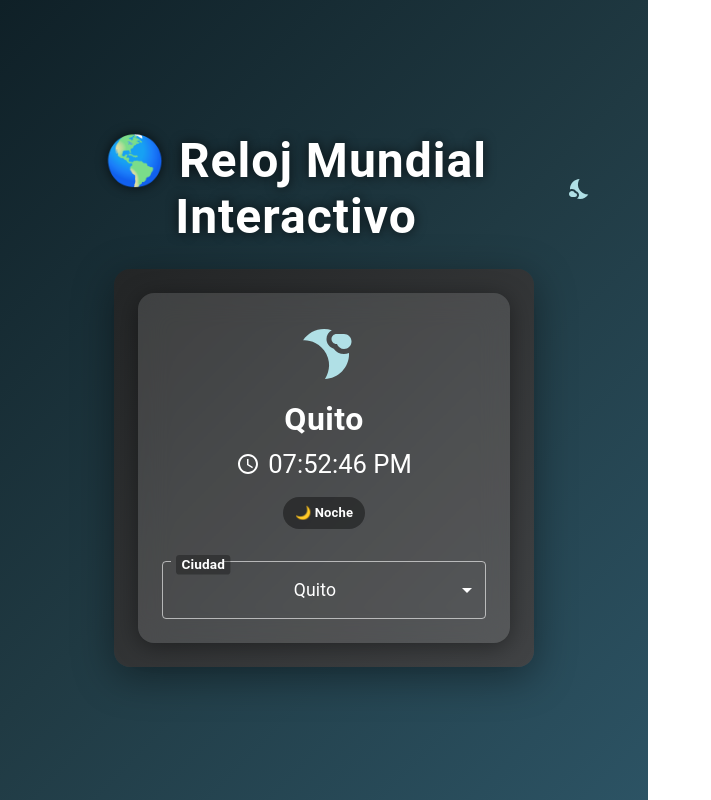
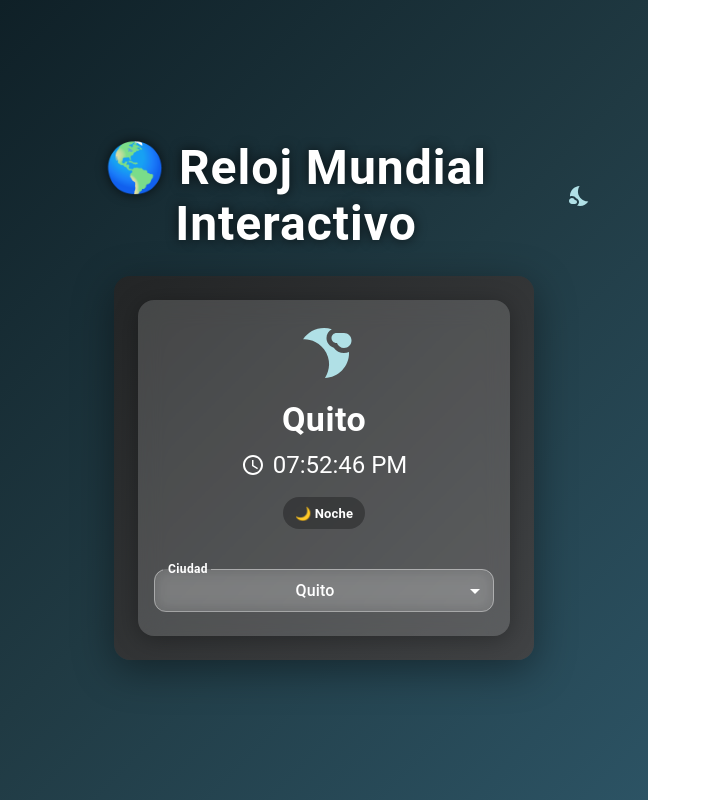
Before and after one commit to Patogol35/horamundial, a React (Vite) app: page / in a window 1280 px wide. Shown: the whole page, without its empty margins (0-711 px from the left). Built offline with nearby package versions, Linux system fonts and the light colour scheme.

Commit message:
Refactor WorldClock component state management

```diff
--- a/src/WorldClock.jsx
+++ b/src/WorldClock.jsx
@@ -22,10 +22,10 @@ const cities = [
   { name: "Madrid", timezone: "Europe/Madrid" },
 ];
 
-export default function WorldClock({ isDay }) {
+export default function WorldClock() {
   const [selectedCity, setSelectedCity] = useState(cities[0]);
   const [time, setTime] = useState("");
-  const [isDayInCity, setIsDayInCity] = useState(true);
+  const [isDay, setIsDay] = useState(true);
 
   useEffect(() => {
     const updateClock = () => {
@@ -43,7 +43,7 @@ export default function WorldClock({ isDay }) {
       const hourInCity = new Date(
         now.toLocaleString("en-US", { timeZone: selectedCity.timezone })
       ).getHours();
-      setIsDayInCity(hourInCity >= 6 && hourInCity < 18);
+      setIsDay(hourInCity >= 6 && hourInCity < 18);
     };
 
     updateClock();
@@ -51,16 +51,17 @@ export default function WorldClock({ isDay }) {
     return () => clearInterval(interval);
   }, [selectedCity]);
 
-  const gradient = isDayInCity
-    ? "linear-gradient(135deg, #5b86e5, #36d1dc)"
+  const gradient = isDay
+    ? "linear-gradient(135deg, #a1c4fd, #c2e9fb)"
     : "linear-gradient(135deg, #232526, #414345)";
-  const iconColor = isDayInCity ? "#FFD700" : "#B0E0E6";
+
+  const iconColor = isDay ? "#FFD700" : "#B0E0E6";
 
   return (
     <motion.div
       initial={{ opacity: 0, y: 30 }}
       animate={{ opacity: 1, y: 0 }}
-      transition={{ duration: 0.8 }}
+      transition={{ duration: 0.7 }}
       style={{ width: "100%" }}
     >
       <Box
@@ -68,7 +69,8 @@ export default function WorldClock({ isDay }) {
           background: gradient,
           borderRadius: 4,
           boxShadow: "0 10px 40px rgba(0,0,0,0.4)",
-          p: { xs: 2, sm: 3 },
+          p: 3,
+          backdropFilter: "blur(10px)",
           maxWidth: 420,
           mx: "auto",
           transition: "background 1s ease",
@@ -76,20 +78,20 @@ export default function WorldClock({ isDay }) {
       >
         <Card
           sx={{
-            background: "rgba(255,255,255,0.12)",
-            backdropFilter: "blur(15px)",
+            background: "rgba(255,255,255,0.15)",
+            backdropFilter: "blur(12px)",
             borderRadius: 4,
-            color: "#fff",
-            boxShadow: "0 4px 25px rgba(0,0,0,0.4)",
+            color: "white",
+            boxShadow: "0 4px 25px rgba(0,0,0,0.3)",
           }}
         >
-          <CardContent sx={{ p: { xs: 2, sm: 3 } }}>
+          <CardContent>
             <motion.div
               initial={{ rotate: 0 }}
-              animate={{ rotate: isDayInCity ? 0 : 180 }}
+              animate={{ rotate: isDay ? 0 : 180 }}
               transition={{ duration: 1 }}
             >
-              {isDayInCity ? (
+              {isDay ? (
                 <WbSunny sx={{ fontSize: 60, color: iconColor }} />
               ) : (
                 <NightsStay sx={{ fontSize: 60, color: iconColor }} />
@@ -104,7 +106,6 @@ export default function WorldClock({ isDay }) {
                 fontWeight: "bold",
                 letterSpacing: 0.5,
                 color: "#fff",
-                fontSize: { xs: "1.8rem", sm: "2rem" },
               }}
             >
               {selectedCity.name}
@@ -117,39 +118,59 @@ export default function WorldClock({ isDay }) {
                 display: "flex",
                 alignItems: "center",
                 justifyContent: "center",
-                fontSize: { xs: "1.3rem", sm: "1.6rem" },
               }}
             >
               <AccessTime sx={{ mr: 1 }} /> {time}
             </Typography>
 
             <Chip
-              label={isDayInCity ? "☀️ Día" : "🌙 Noche"}
+              label={isDay ? "☀️ Día" : "🌙 Noche"}
               sx={{
-                bgcolor: isDayInCity
-                  ? "rgba(255,255,255,0.25)"
-                  : "rgba(0,0,0,0.4)",
+                bgcolor: isDay ? "rgba(255,255,255,0.2)" : "rgba(0,0,0,0.3)",
                 color: "#fff",
                 mb: 2,
                 fontWeight: "bold",
               }}
             />
 
-            {/* ✅ Label “Ciudad” arreglado */}
-            <FormControl fullWidth variant="outlined" sx={{ mt: 2 }}>
-              <InputLabel
-                shrink // 🔥 mantiene el label visible arriba
-                sx={{
+            {/* 🔽 Selector de ciudades mejorado */}
+            <FormControl
+              fullWidth
+              variant="outlined"
+              sx={{
+                mt: 3,
+                "& .MuiInputLabel-root": {
                   color: "#fff",
                   fontWeight: "bold",
-                  backgroundColor: "rgba(0,0,0,0.3)",
-                  px: 0.8,
-                  borderRadius: 1,
-                  transform: "translate(14px, -6px) scale(0.85)",
-                }}
-              >
-                Ciudad
-              </InputLabel>
+                  fontSize: "1rem",
+                  letterSpacing: "0.5px",
+                },
+                "& .MuiOutlinedInput-root": {
+                  borderRadius: "12px",
+                  background: "rgba(255,255,255,0.12)",
+                  backdropFilter: "blur(8px)",
+                  "& fieldset": {
+                    borderColor: "rgba(255,255,255,0.4)",
+                  },
+                  "&:hover fieldset": {
+                    borderColor: "#fff",
+                  },
+                  "&.Mui-focused fieldset": {
+                    borderColor: "#fff",
+                    boxShadow: "0 0 8px rgba(255,255,255,0.4)",
+                  },
+                },
+                "& .MuiSelect-icon": {
+                  color: "#fff",
+                },
+                "& .MuiSelect-select": {
+                  color: "#fff",
+                  fontWeight: 500,
+                  py: 1.2,
+                },
+              }}
+            >
+              <InputLabel>Ciudad</InputLabel>
               <Select
                 value={selectedCity.name}
                 label="Ciudad"
@@ -158,17 +179,6 @@ export default function WorldClock({ isDay }) {
                     cities.find((city) => city.name === e.target.value)
                   )
                 }
-                sx={{
-                  color: "#fff",
-                  ".MuiOutlinedInput-notchedOutline": {
-                    borderColor: "rgba(255,255,255,0.6)",
-                  },
-                  "&:hover .MuiOutlinedInput-notchedOutline": {
-                    borderColor: "#fff",
-                  },
-                  ".MuiSvgIcon-root": { color: "#fff" },
-                  fontSize: { xs: "1rem", sm: "1.1rem" },
-                }}
               >
                 {cities.map((city) => (
                   <MenuItem key={city.name} value={city.name}>
@@ -182,4 +192,4 @@ export default function WorldClock({ isDay }) {
       </Box>
     </motion.div>
   );
-                }
+}
```
